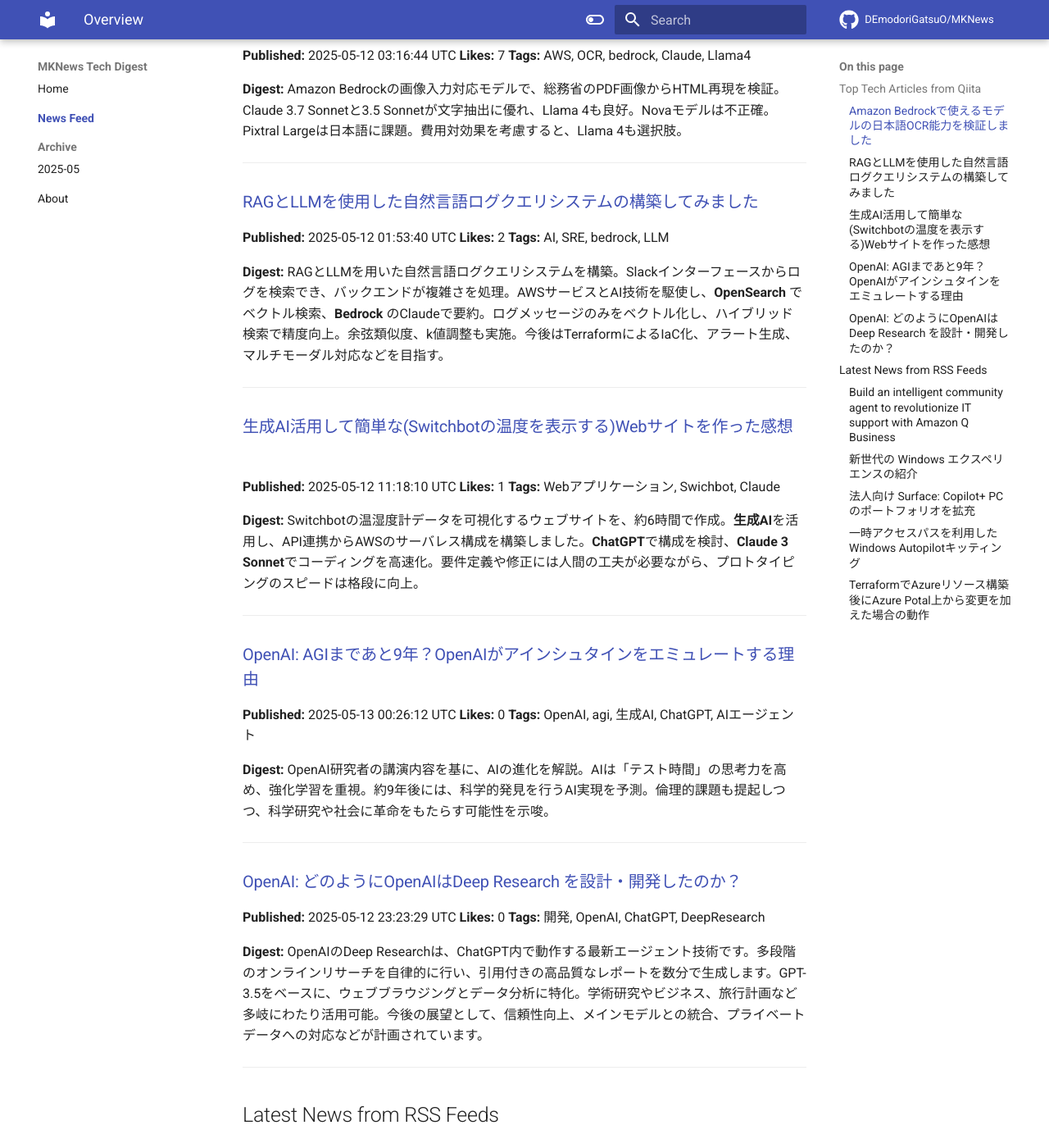
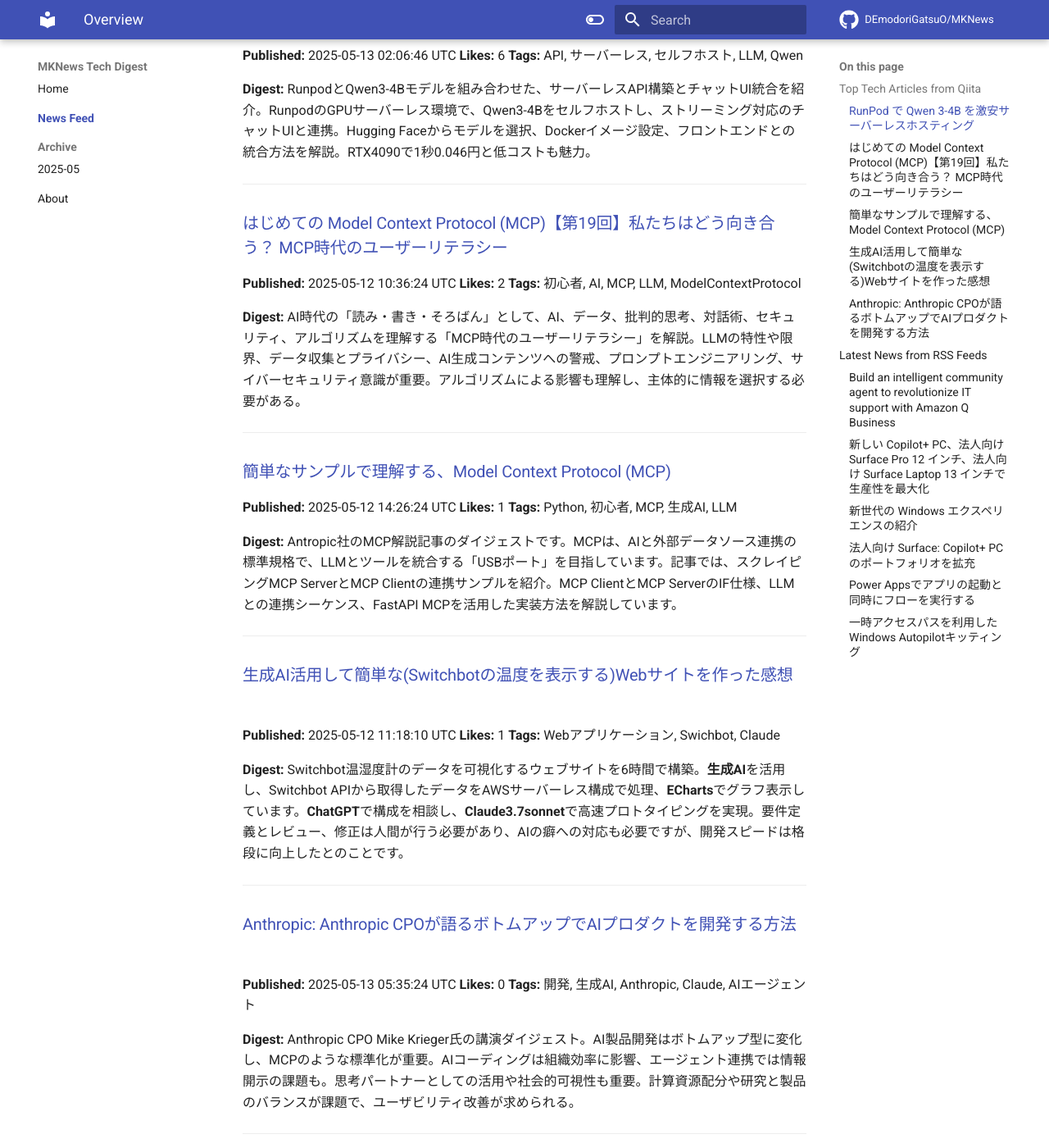
Before and after one commit to DEmodoriGatsuO/MKNews, an MkDocs documentation site: the page built from docs/news/index.md, in a window 1280 px wide and 1400 px high, scrolled down 222 px. Shown: the whole window at 82% size. Built offline with MkDocs 1.6.1 and Material for MkDocs 9.7.7, drawn with Linux system fonts in a browser that asks for light colours; comment, search, counter and statistics services are not loaded; some of the changed text lies outside the part shown.

Commit message:
Automated AI Tech Digest - 2025-05-13

```diff
--- a/docs/news/index.md
+++ b/docs/news/index.md
@@ -4,23 +4,33 @@
 ## Top Tech Articles from Qiita
 
 
-### [Amazon Bedrockで使えるモデルの日本語OCR能力を検証しました](https://qiita.com/moritalous/items/32df8f8872fb08fd8995)
-**Published:** 2025-05-12 03:16:44 UTC
-**Likes:** 7
-**Tags:** AWS, OCR, bedrock, Claude, Llama4
+### [RunPod で Qwen 3-4B を激安サーバーレスホスティング](https://qiita.com/zawatti/items/84cf54e43e60af1b9c56)
+**Published:** 2025-05-13 02:06:46 UTC
+**Likes:** 6
+**Tags:** API, サーバーレス, セルフホスト, LLM, Qwen
 
 **Digest:**
-Amazon Bedrockの画像入力対応モデルで、総務省のPDF画像からHTML再現を検証。Claude 3.7 Sonnetと3.5 Sonnetが文字抽出に優れ、Llama 4も良好。Novaモデルは不正確。Pixtral Largeは日本語に課題。費用対効果を考慮すると、Llama 4も選択肢。
+RunpodとQwen3-4Bモデルを組み合わせた、サーバーレスAPI構築とチャットUI統合を紹介。RunpodのGPUサーバーレス環境で、Qwen3-4Bをセルフホストし、ストリーミング対応のチャットUIと連携。Hugging Faceからモデルを選択、Dockerイメージ設定、フロントエンドとの統合方法を解説。RTX4090で1秒0.046円と低コストも魅力。
 
 ---
 
-### [RAGとLLMを使用した自然言語ログクエリシステムの構築してみました ](https://qiita.com/phandinhloccb/items/3368c44c68999e64f736)
-**Published:** 2025-05-12 01:53:40 UTC
+### [はじめての Model Context Protocol (MCP)【第19回】私たちはどう向き合う？ MCP時代のユーザーリテラシー](https://qiita.com/QueryPie/items/42f01daa99d92267f448)
+**Published:** 2025-05-12 10:36:24 UTC
 **Likes:** 2
-**Tags:** AI, SRE, bedrock, LLM
+**Tags:** 初心者, AI, MCP, LLM, ModelContextProtocol
 
 **Digest:**
-RAGとLLMを用いた自然言語ログクエリシステムを構築。Slackインターフェースからログを検索でき、バックエンドが複雑さを処理。AWSサービスとAI技術を駆使し、**OpenSearch** でベクトル検索、**Bedrock** のClaudeで要約。ログメッセージのみをベクトル化し、ハイブリッド検索で精度向上。余弦類似度、k値調整も実施。今後はTerraformによるIaC化、アラート生成、マルチモーダル対応などを目指す。
+AI時代の「読み・書き・そろばん」として、AI、データ、批判的思考、対話術、セキュリティ、アルゴリズムを理解する「MCP時代のユーザーリテラシー」を解説。LLMの特性や限界、データ収集とプライバシー、AI生成コンテンツへの警戒、プロンプトエンジニアリング、サイバーセキュリティ意識が重要。アルゴリズムによる影響も理解し、主体的に情報を選択する必要がある。
+
+---
+
+### [簡単なサンプルで理解する、Model Context Protocol (MCP)](https://qiita.com/t_shi/items/e11feb2182484652447e)
+**Published:** 2025-05-12 14:26:24 UTC
+**Likes:** 1
+**Tags:** Python, 初心者, MCP, 生成AI, LLM
+
+**Digest:**
+Antropic社のMCP解説記事のダイジェストです。MCPは、AIと外部データソース連携の標準規格で、LLMとツールを統合する「USBポート」を目指しています。記事では、スクレイピングMCP ServerとMCP Clientの連携サンプルを紹介。MCP ClientとMCP ServerのIF仕様、LLMとの連携シーケンス、FastAPI MCPを活用した実装方法を解説しています。
 
 ---
 
@@ -30,27 +40,17 @@
 **Tags:** Webアプリケーション, Swichbot, Claude
 
 **Digest:**
-Switchbotの温湿度計データを可視化するウェブサイトを、約6時間で作成。**生成AI**を活用し、API連携からAWSのサーバレス構成を構築しました。**ChatGPT**で構成を検討、**Claude 3 Sonnet**でコーディングを高速化。要件定義や修正には人間の工夫が必要ながら、プロトタイピングのスピードは格段に向上。
+Switchbot温湿度計のデータを可視化するウェブサイトを6時間で構築。**生成AI**を活用し、Switchbot APIから取得したデータをAWSサーバーレス構成で処理、**ECharts**でグラフ表示しています。**ChatGPT**で構成を相談し、**Claude3.7sonnet**で高速プロトタイピングを実現。要件定義とレビュー、修正は人間が行う必要があり、AIの癖への対応も必要ですが、開発スピードは格段に向上したとのことです。
 
 ---
 
-### [OpenAI: AGIまであと9年？OpenAIがアインシュタインをエミュレートする理由](https://qiita.com/RepKuririn/items/450fafda9a5183e0ec93)
-**Published:** 2025-05-13 00:26:12 UTC
+### [Anthropic: Anthropic CPOが語るボトムアップでAIプロダクトを開発する方法](https://qiita.com/RepKuririn/items/ef6eb53edd77569c2d30)
+**Published:** 2025-05-13 05:35:24 UTC
 **Likes:** 0
-**Tags:** OpenAI, agi, 生成AI, ChatGPT, AIエージェント
+**Tags:** 開発, 生成AI, Anthropic, Claude, AIエージェント
 
 **Digest:**
-OpenAI研究者の講演内容を基に、AIの進化を解説。AIは「テスト時間」の思考力を高め、強化学習を重視。約9年後には、科学的発見を行うAI実現を予測。倫理的課題も提起しつつ、科学研究や社会に革命をもたらす可能性を示唆。
-
----
-
-### [OpenAI: どのようにOpenAIはDeep Research を設計・開発したのか？](https://qiita.com/RepKuririn/items/20e3855d2c03d2b7d86b)
-**Published:** 2025-05-12 23:23:29 UTC
-**Likes:** 0
-**Tags:** 開発, OpenAI, ChatGPT, DeepResearch
-
-**Digest:**
-OpenAIのDeep Researchは、ChatGPT内で動作する最新エージェント技術です。多段階のオンラインリサーチを自律的に行い、引用付きの高品質なレポートを数分で生成します。GPT-3.5をベースに、ウェブブラウジングとデータ分析に特化。学術研究やビジネス、旅行計画など多岐にわたり活用可能。今後の展望として、信頼性向上、メインモデルとの統合、プライベートデータへの対応などが計画されています。
+Anthropic CPO Mike Krieger氏の講演ダイジェスト。AI製品開発はボトムアップ型に変化し、MCPのような標準化が重要。AIコーディングは組織効率に影響、エージェント連携では情報開示の課題も。思考パートナーとしての活用や社会的可視性も重要。計算資源配分や研究と製品のバランスが課題で、ユーザビリティ改善が求められる。
 
 ---
 
@@ -63,7 +63,17 @@
 **Tags:** Amazon Q, Amazon Q Business, Intermediate (200), Security & Governance, Technical How-to
 
 **Digest:**
-Amazon Q Businessを活用し、IT部門の課題解決を効率化する方法を紹介。Amazon Qは、既存のドキュメントやJiraとの連携により、エラー理解、診断、対応策の提示、チケット作成を支援。**Amazon Qの主なメリットは、スケーラビリティ、生産性向上、自然言語理解、カスタマイズ性**。S3やWebクローラーを活用し、Jiraプラグインでチケット管理も可能に。
+AWSのAmazon Q Businessを活用し、ITサポートの課題解決を効率化する方法を紹介。Amazon Q Businessは、既存ドキュメントやJiraとの連携により、エラー理解、診断、修復手順、チケット作成を支援。**自然言語処理**で直感的な対話が可能。**S3**、**Webクローラー**、**Jira**プラグインと連携し、IT担当者の生産性向上、情報検索の効率化、チケット管理の自動化を実現します。
+
+---
+
+### [新しい Copilot+ PC、法人向け Surface Pro 12 インチ、法人向け Surface Laptop 13 インチで生産性を最大化](https://blogs.windows.com/japan/2025/05/13/amplify-productivity-with-new-copilot-pcs-surface-pro-for-business-and-surface-l/)
+**Source:** Windows Blog for Japan
+**Published:** 2025-05-13 02:39:20 UTC
+**Tags:** Surface, Copilot
+
+**Digest:**
+マイクロソフトは、AIを最大限に活用できる「Copilot+ PC」として、法人向けSurface Laptop 13インチとSurface Pro 12インチを発表。Snapdragon X Plusプロセッサ搭載で、長時間バッテリーと高速処理を実現。Windows Studio エフェクトやCopilotキーを搭載し、ローカルAIによる効率化も促進。堅牢なセキュリティと、現場での使いやすさを両立し、7月22日より順次発売予定です。
 
 ---
 
@@ -73,7 +83,7 @@
 **Tags:** Windows, Windows 11, Copilot+ PC, Windows Insider Program, Windows PC
 
 **Digest:**
-Microsoftは、2025年5月6日に新世代Windowsエクスペリエンスを発表。Copilot+ PC向けに、設定へのAIエージェント追加、改善されたWindows Search、クリックして実行の機能強化、フォト/ペイント/Snipping Toolの新機能、アクセシビリティ向上などを提供。Windows Insider Programを通じて順次展開。スタートメニュー、エクスプローラー、メモ帳のAIアクション、Copilot on Windows、NPU活用アプリ、Microsoft Storeも刷新。
+Windowsの次世代体験を紹介。Copilot+ PC向けに、設定へのAIエージェント追加、クリックして実行の機能拡張、フォト/ペイント/Snipping Toolの新機能、ナレーターの強化などを発表。Windows Insider Programで順次提供され、スタートメニューの刷新やエクスプローラーのAIアクションも追加。さらに、NPUを活用したサードパーティアプリやMicrosoft Storeの進化も。
 
 ---
 
@@ -83,7 +93,17 @@
 **Tags:** Surface
 
 **Digest:**
-マイクロソフトは、AI 搭載 Windows 11 PC の需要に応え、Copilot+ PC ポートフォリオを拡充。法人向けに、より薄型軽量で最大 23 時間のバッテリー寿命を実現した Surface Laptop 13 インチと、Surface Pro 12 インチを発表。Snapdragon X Plus プロセッサと NPU 搭載で、高いパフォーマンスとセキュリティを提供。Windows Hello、Pluton プロセッサによるセキュリティ強化も特徴で、7 月 22 日に発売予定です。
+マイクロソフトは、AI対応のCopilot+ PCとして、法人向けSurfaceのSurface Pro 12インチとSurface Laptop 13インチを発表。Snapdragon X Plusプロセッサ搭載で、高いパフォーマンスと最大23時間のバッテリー駆動を実現。セキュリティを重視し、Windows HelloやPlutonセキュリティプロセッサを採用。AIを活用したWindows検索や、Intuneによる管理も容易。7月22日発売で、持続可能性も考慮した設計。
+
+---
+
+### [Power Appsでアプリの起動と同時にフローを実行する](https://blog.jbs.co.jp/entry/2025/05/13/125108)
+**Source:** JBS Blog
+**Published:** 2025-05-13 03:51:08 UTC
+**Tags:** Power Apps, Power Automate
+
+**Digest:**
+Power Appsでアプリ起動時にPower Automateフローを動かせば、データ更新やTeams投稿取得が可能になります。通常、Power Appsの「データの追加」では扱えないデータも、フロー連携で実現できます。この記事では、Power Appsアプリ起動時にフローを実行するための設定方法を紹介しています。
 
 ---
 
@@ -93,16 +113,6 @@
 **Tags:** Windows, Intune, Windows Hello for Business, Azure
 
 **Digest:**
-Windows Autopilotのキッティングが、一時アクセスパスで簡素化。**管理者**や**第三者**が**ユーザーパスワード**を知らなくても、安全に**デバイス**設定が可能に。これにより、セキュリティを保ちながら、より簡単に**初期設定**を進められます。
+Windows Autopilotが一時アクセスパスに対応し、キッティング作業が簡素化されました。これにより、管理者や第三者は、ユーザーのパスワードを知ることなく、デバイスの安全な設定が可能になりました。セキュリティを保ちつつ、効率的な展開を実現します。
 
 ---
-
-### [TerraformでAzureリソース構築後にAzure Potal上から変更を加えた場合の動作](https://blog.jbs.co.jp/entry/2025/05/12/140115)
-**Source:** JBS Blog
-**Published:** 2025-05-12 05:01:15 UTC
-**Tags:** Azure, Terraform
-
-**Digest:**
-TerraformでAzureリソースを構築後、ポータルから変更すると、Terraformで管理されなくなるため注意が必要です。Terraformは状態を`terraform.tfstate`に保持し、`terraform apply`実行時に差分を検出し元の状態に戻します。ポータル変更後はTerraform定義を修正し、`terraform apply`で設定を反映させましょう。
-
----
```
